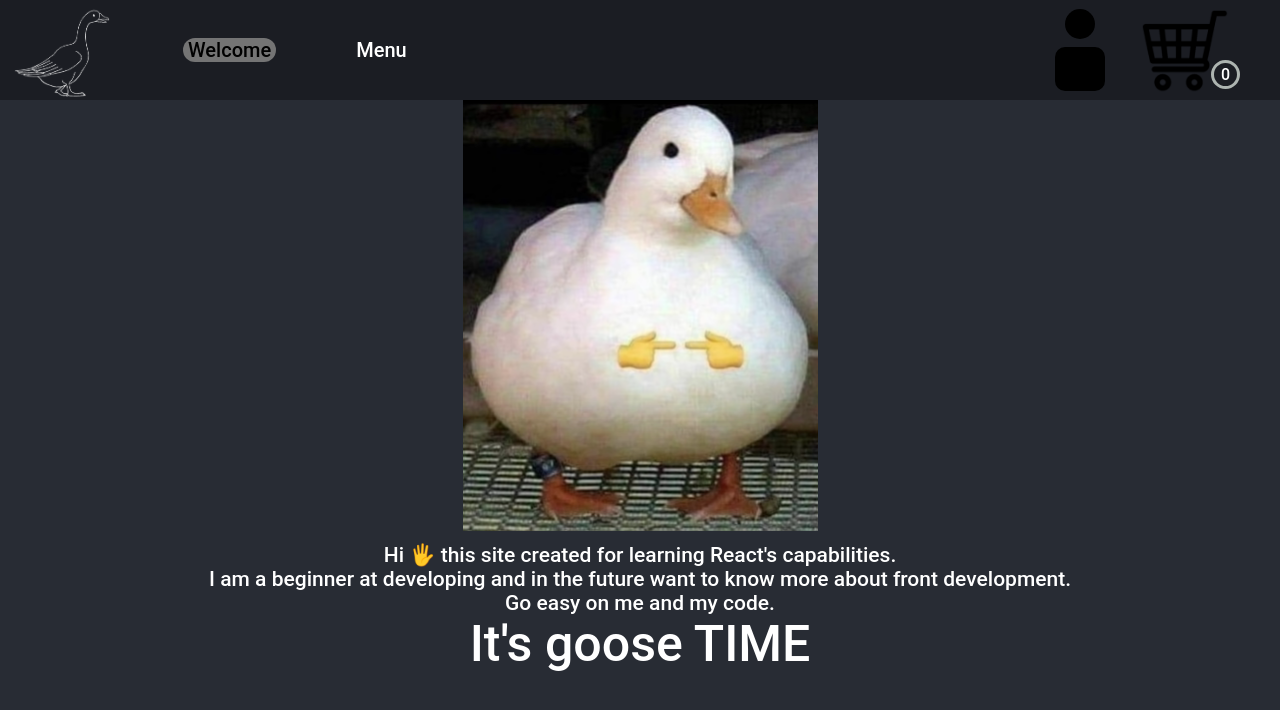
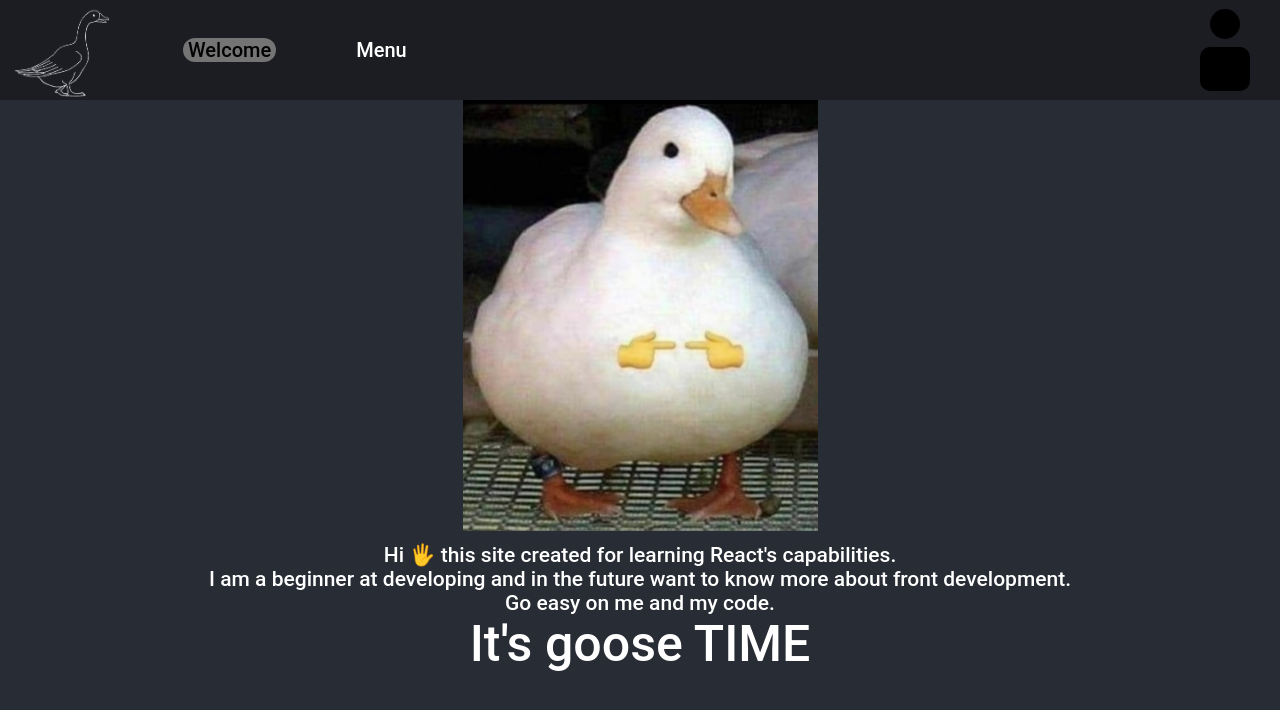
Before and after one commit to GoSSy4691/React-app_e-shop_GoSSy.link, a React (Create React App) app: page / in a window 1280 px wide. Shown: the top 710 px of the page. Built offline with nearby package versions, Linux system fonts and the light colour scheme.

Commit message:
refactor: cart / scrolling / leftbar in menu

```diff
--- a/src/App.css
+++ b/src/App.css
@@ -11,6 +11,8 @@
   -moz-user-select: none;
   -ms-user-select: none;
   user-select: none;
+  background-color: #282c34;
+  min-height: 100vh;
 }
 
 a {
@@ -35,31 +37,3 @@ a {
 *::-webkit-scrollbar-thumb:hover {
   background: #555;
 }
-
-.appContainer {
-  position: fixed;
-  width: 100%;
-  height: 100%;
-  background-color: #282c34;
-  overflow: scroll;
-  overflow-y: auto;
-}
-
-.appContainer::-webkit-scrollbar {
-  width: 10px;
-}
-
-/* Track */
-.appContainer::-webkit-scrollbar-track {
-  background: #4c4c4c;
-}
-
-/* Handle */
-.appContainer::-webkit-scrollbar-thumb {
-  background: #888;
-}
-
-/* Handle on hover */
-.appContainer::-webkit-scrollbar-thumb:hover {
-  background: #555;
-}
--- a/src/App.jsx
+++ b/src/App.jsx
@@ -10,14 +10,12 @@ export default function App() {
   return (
     <div className="app">
       <Header />
-      <div className="appContainer">
       <Switch>
         <Route exact path="/" component={Welcome} />
         <Route exact path="/menu" component={Menu} />
         <Route exact path="/order" component={OrderView} />
         <Redirect to="/" />
       </Switch>
-      </div>
       <ErrorPopup />
     </div>
   );
--- a/src/packages/header/Header.jsx
+++ b/src/packages/header/Header.jsx
@@ -1,5 +1,5 @@
 import s from "./header.module.css";
-import { NavLink } from "react-router-dom";
+import { NavLink, Route } from "react-router-dom";
 import { useState } from "react";
 import { useSelector } from "react-redux";
 import shopCartIco from "../../files/img/shopCart.png";
@@ -48,15 +48,19 @@ export default function Header() {
           <span drow={"head"} />
           <span drow={"body"} />
         </div>
+      </div>
+      <Route exact path="/menu">
         <div
           title={"Cart"}
           className={s.shopIcoDiv}
           onClick={() => setShowCart(true)}
         >
           <img alt={"CartImage"} src={shopCartIco} className={s.shopIco} />
-          <div className={s.shopIcoCount}>{store.itemsCount}</div>
+          {store.itemsCount > 0 ? (
+            <div className={s.shopIcoCount}>{store.itemsCount}</div>
+          ) : null}
         </div>
-      </div>
+      </Route>
       {isShowLogin ? (
         <Login isShowLogin={isShowLogin} setShowLogin={setShowLogin} />
       ) : null}
--- a/src/packages/header/header.module.css
+++ b/src/packages/header/header.module.css
@@ -38,7 +38,6 @@
 }
 
 .rightSide {
-  padding-right: 45px;
   align-self: center;
   display: flex;
   width: fit-content;
@@ -75,20 +74,29 @@
 }
 
 .shopIcoDiv {
-  width: 100px;
-  height: 90px;
+  display: flex;
+  width: 80px;
+  height: 80px;
+  position: fixed;
+  bottom: 21px;
+  right: 25px;
+  z-index: 3;
+  border-radius: 50%;
+  background: #1b1d23;
 }
 
 .shopIco {
-  width: 100px;
+  width: 40px;
+  height: 40px;
+  margin: auto;
   cursor: url("https://cdn.custom-cursor.com/db/4129/32/arrow2402.png"), auto;
 }
 
 .shopIcoCount {
-  position: fixed;
+  position: absolute;
   width: 23px;
   height: 23px;
-  right: 40px;
+  right: 1px;
   top: 60px;
   border: solid #adb4b0;
   border-radius: 20px;
--- a/src/packages/menu/CSS/items.module.css
+++ b/src/packages/menu/CSS/items.module.css
@@ -1,8 +1,10 @@
 .menuItems {
-    margin-left: 60px;
+    margin-left: 70px;
     display: grid;
     grid-template-columns: repeat(auto-fill, 230px);
     justify-content: space-evenly;
+    column-gap: 1px;
+    row-gap: 0;
 }
 
 .foodElement {
--- a/src/packages/menu/CSS/leftBar.module.css
+++ b/src/packages/menu/CSS/leftBar.module.css
@@ -1,8 +1,7 @@
 .box {
     position: fixed;
-    min-height: 100%;
     background-color: #282c34;
-    border-right: solid 5px #1b1d23;
+    border: solid 5px #1b1d23;
     z-index: 2;
     display: flex;
     flex-direction: column;
--- a/src/packages/menu/CSS/menu.module.css
+++ b/src/packages/menu/CSS/menu.module.css
@@ -14,10 +14,10 @@
 
 @keyframes run {
   0% {
-    left: -60%;
+    left: -40%;
   }
   100% {
-    left: 60%;
+    left: 110%;
   }
 }
 
--- a/src/packages/welcome/welcome.module.css
+++ b/src/packages/welcome/welcome.module.css
@@ -1,6 +1,6 @@
 .divContainer {
   text-align: center;
-  height: 100%;
+  /*height: 100%;*/
   font-size: 50px;
   color: white;
 }
```
Also changed, not shown: src/files/img/shopCart.png, src/index.css (line endings or trailing spaces). Lines whose indentation alone changed are shown as unchanged.
